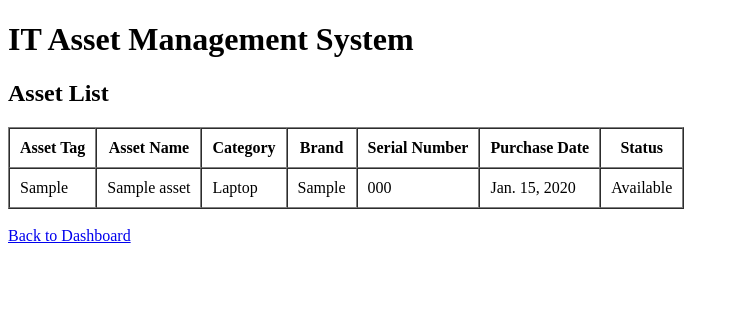
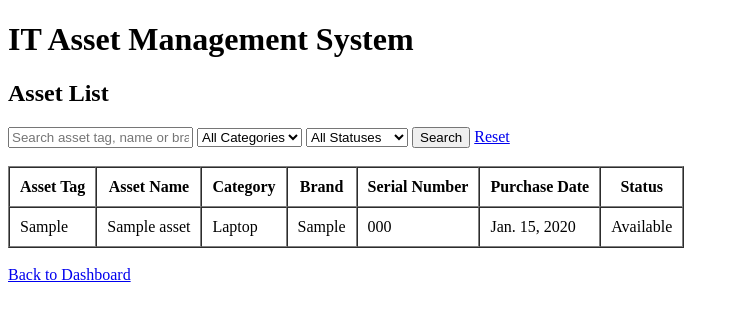
Before and after one commit to rohit08780/IT-ASSET-Employee-Management-System, a Django app: page /assets/ in a window 1280 px wide. Shown: the top 321 px of the page, without its empty margins (0-739 px from the left). Run offline with Django 5.2, Linux system fonts and the light colour scheme; tables that the repository leaves empty hold one stand-in row (values such as "Sample post").

Commit message:
Day 11: complete

```diff
--- a/assets/templates/assets/asset_list.html
+++ b/assets/templates/assets/asset_list.html
@@ -10,6 +10,43 @@
 
     <h1>IT Asset Management System</h1>
     <h2>Asset List</h2>
+
+<form method="GET">
+    <input
+        type="text"
+        name="q"
+        placeholder="Search asset tag, name or brand"
+        value="{{ search_query }}"
+    >
+
+    <select name="category">
+        <option value="">All Categories</option>
+
+        {% for value, label in categories %}
+        <option value="{{ value }}"
+            {% if category_filter == value %}selected{% endif %}>
+            {{ label }}
+        </option>
+        {% endfor %}
+    </select>
+
+<select name="status">
+    <option value="">All Statuses</option>
+
+    {% for value, label in statuses %}
+    <option value="{{ value }}"
+        {% if status_filter == value %}selected{% endif %}>
+        {{ label }}
+    </option>
+    {% endfor %}
+</select>
+
+
+    <button type="submit">Search</button>
+    <a href="{% url 'asset_list' %}">Reset</a>
+</form>
+
+<br>
 
     <table border="1" cellpadding="10" cellspacing="0">
         <thead>
@@ -41,6 +78,7 @@
             </tr>
             {% endfor %}
         </tbody>
+
     </table>
 
     <br>
--- a/assets/views.py
+++ b/assets/views.py
@@ -4,6 +4,25 @@ from .models import Asset
 # Create your views here.
 def asset_list(request):
     assets = Asset.objects.all().order_by("asset_tag")
+    search_query = request.GET.get("q", "")
+    category_filter = request.GET.get("category", "")
+    status_filter = request.GET.get("status", "")
 
-    context = {"assets": assets,}
+    if search_query:
+        assets = assets.filter(
+            asset_tag__icontains=search_query
+        ) | assets.filter(
+            asset_name__icontains=search_query
+        ) | assets.filter(
+            brand__icontains=search_query
+        )
+
+    if category_filter:
+        assets = assets.filter(category=category_filter)
+
+    if status_filter:
+        assets = assets.filter(status=status_filter)
+
+
+    context = {"assets": assets, "search_query": search_query, "category_filter": category_filter, "categories": Asset.CATEGORY_CHOICES, "status_filter": status_filter, "statuses": Asset.STATUS_CHOICES,}
     return render(request, "assets/asset_list.html", context)
```
